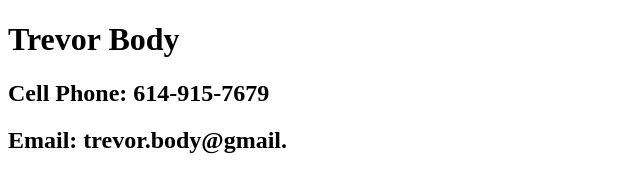
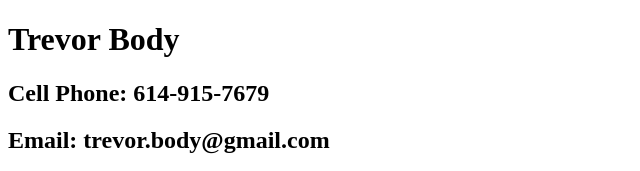
Before and after one commit to trevorbody/CV, a plain HTML site: page Contact.html in a window 1280 px wide. Shown: the top 171 px of the page, 0-640 px from the left. Drawn offline with Linux system fonts and the light colour scheme.

Commit message:
Update Contact.html

```diff
--- a/Contact.html
+++ b/Contact.html
@@ -7,7 +7,7 @@
   <body>
     <h1>Trevor Body</h1>
     <h2>Cell Phone: 614-915-7679</h2>
-    <h2>Email: trevor.body@gmail.<!-- COMBAK:  --></h2>
+    <h2>Email: trevor.body@gmail.com</h2>
 
     <form action="mailto:trevor.body@gmail.com" method="post" enctype="text/plain">
         <label>Your Name</label>
```
